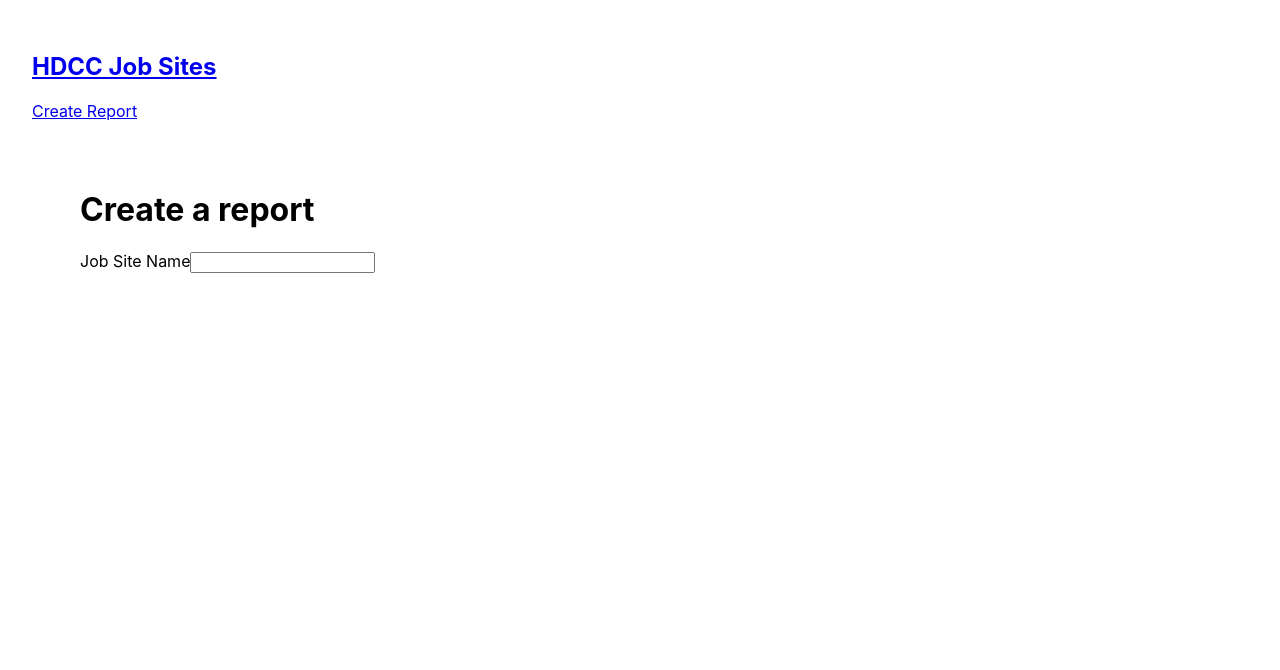
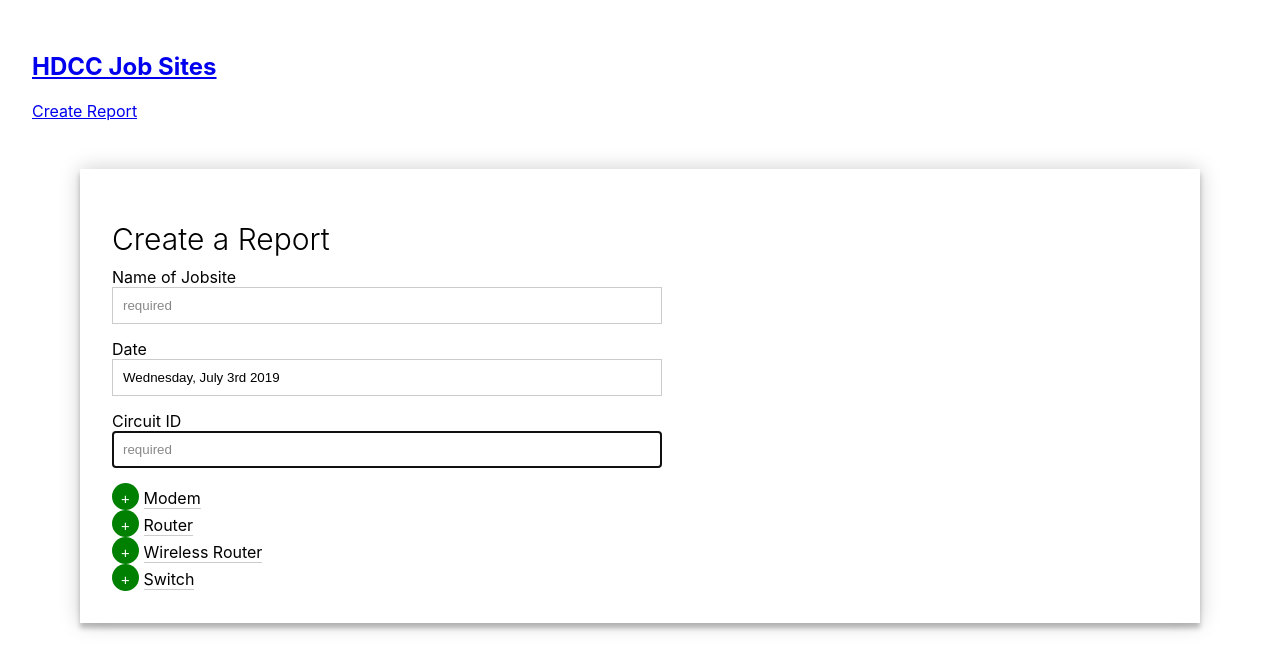
Before and after one commit to janeligio/hdccproject, a React (Create React App) app in the folder client/: page /create in a window 1280 px wide. Shown: the top 670 px of the page. Built offline with nearby package versions, Linux system fonts and the light colour scheme.

Commit message:
Update 7/5/19

```diff
--- a/client/package.json
+++ b/client/package.json
@@ -7,6 +7,7 @@
     "lodash": "^4.17.11",
     "moment": "^2.24.0",
     "react": "^16.8.6",
+    "react-datepicker": "^2.7.0",
     "react-dom": "^16.8.6",
     "react-router-dom": "^5.0.1",
     "react-scripts": "3.0.1"
--- a/client/src/components/CreateReport/CreateReport.css
+++ b/client/src/components/CreateReport/CreateReport.css
@@ -0,0 +1,85 @@
+#create-form-container {
+	padding: 2em;
+ 	box-shadow: 0 0 20px 0 rgba(0, 0, 0, 0.2), 0 5px 5px 0 rgba(0, 0, 0, 0.24);
+}
+
+#create-form-container > * {
+	padding-right: 1em;
+}
+
+.create-form-header {
+  display: block;
+  font-size: 30px;
+  font-weight: 300;
+  margin-bottom: 10px;
+}
+
+#create-form-container input[type="text"] {
+	width: 50%;
+	border: 1px solid #ccc;
+	background: #FFF;
+	margin: 0 0 5px;
+	padding: 10px;
+	display: block;
+}
+#create-form-container input[type="text"]:hover {
+  -webkit-transition: border-color 0.3s ease-in-out;
+  -moz-transition: border-color 0.3s ease-in-out;
+  transition: border-color 0.3s ease-in-out;
+  border: 1px solid #aaa;
+}
+
+fieldset {
+  border: medium none !important;
+  margin: 0 0 10px;
+  min-width: 100%;
+  padding: 0;
+  width: 50%;
+}
+
+label {
+}
+
+::-webkit-input-placeholder {
+  color: #888;
+}
+
+:-moz-placeholder {
+  color: #888;
+}
+
+::-moz-placeholder {
+  color: #888;
+}
+
+:-ms-input-placeholder {
+  color: #888;
+}
+
+.hidden{
+	display: none;
+}
+
+.equipment-header {
+	border-bottom: 1px solid #CCC;
+}
+
+.btn {
+	border-radius: 999px;
+	color: white;
+	border: none;
+	padding: 0.5em ;
+	font-weight: 500;
+ 	text-align: center;
+ 	transition: all 0.2s;
+	font-size: 15px;
+	height: 1.8em;
+	width: 1.8em;
+}
+.btn-hide {
+	background-color: red;
+}
+
+.btn-show {
+	background-color: green;
+}
--- a/client/src/components/CreateReport/CreateReport.js
+++ b/client/src/components/CreateReport/CreateReport.js
@@ -1,16 +1,61 @@
 import React from 'react';
 import axios from 'axios';
+import './CreateReport.css';
+import DatePicker from 'react-datepicker';
+import moment from 'moment';
+import EquipmentFieldset from './EquipmentFieldset';
 
 class CreateReport extends React.Component {
-	state = {};
+	state = {
+		date: moment(Date.now()),
+	};
 
 	render() {
 		return (
-			<form noValidate onSubmit={this.handleSubmit}>
-			<h1>Create a report</h1>
-			<label>Job Site Name</label>
-			<input type="text" />
+			<div>
+			<form id="create-form-container" noValidate onSubmit={this.handleSubmit}>
+			<h1 className="create-form-header">Create a Report</h1>
+			<fieldset>
+				<label>Name of Jobsite</label>
+			<input
+                name="site"
+                value={ this.state.site }
+                onChange={ this.handleChange }
+                placeholder="required"
+                type="text"
+                tabIndex="1"
+                autoFocus/>
+			</fieldset>
+			<fieldset>
+
+			<label>Date</label>
+			<input
+                name="date"
+                value={ this.state.date.format("dddd, MMMM Do YYYY") }
+                onChange={ this.handleChange }
+                placeholder={moment().format("dddd, MMMM Do YYYY")}
+                type="text"
+                tabIndex="2"
+                autoFocus/>
+			</fieldset>
+			<fieldset>
+				<label>Circuit ID</label>
+			<input
+                name="circuitId"
+                value={ this.state.circuitId }
+                onChange={ this.handleChange }
+                placeholder="required"
+                type="text"
+                tabIndex="3"
+                autoFocus/>
+			</fieldset>
+			<EquipmentFieldset equipmentName="Modem" />
+			<EquipmentFieldset equipmentName="Router" />
+			<EquipmentFieldset equipmentName="Wireless Router" />
+			<EquipmentFieldset equipmentName="Switch" />
+
 			</form>
+			</div>
 		);
 	}
 }
--- /dev/null
+++ b/client/src/components/CreateReport/EquipmentFieldset.js
@@ -0,0 +1,79 @@
+import React from 'react';
+import classNames from 'classnames';
+
+class EquipmentFieldset extends React.Component {
+state = { hidden: true};
+
+hide = (event) => {
+	event.preventDefault();
+	this.setState({hidden: !this.state.hidden});
+}
+render() {
+	const hidden = classNames({
+		'hidden': this.state.hidden
+	});
+	const hideBtn = classNames({
+		'btn': true,
+		'btn-hide': this.state.hidden === false,
+		'btn-show': this.state.hidden === true
+	});
+	return (
+	<div>
+<button className={hideBtn} onClick={this.hide}>{this.state.hidden?'+':'-'}</button>		<label className="equipment-header">{this.props.equipmentName}
+		</label>
+		<fieldset className={hidden}>
+			<input
+                name="equipment"
+                value={ this.state.circuitId }
+
+                placeholder="Brand"
+                type="text"
+                tabIndex="3"
+                autoFocus/>
+				<input
+                name="equipment"
+                value={ this.state.circuitId }
+
+                placeholder="Model"
+                type="text"
+                tabIndex="3"
+                autoFocus/>
+				<input
+                name="equipment"
+                value={ this.state.circuitId }
+
+                placeholder="Model"
+                type="text"
+                tabIndex="3"
+                autoFocus/>
+				<input
+                name="equipment"
+                value={ this.state.circuitId }
+
+                placeholder="Description"
+                type="text"
+                tabIndex="3"
+                autoFocus/>
+				<input
+                name="equipment"
+                value={ this.state.circuitId }
+
+                placeholder="Location"
+                type="text"
+                tabIndex="3"
+                autoFocus/>
+				<input
+                name="equipment"
+                value={ this.state.circuitId }
+
+                placeholder="Ports"
+                type="text"
+                tabIndex="3"
+                autoFocus/>
+			</fieldset>
+	</div>
+	);
+}
+}
+
+export default EquipmentFieldset;
--- a/package.json
+++ b/package.json
@@ -14,6 +14,7 @@
   "author": "Jan Eligio",
   "license": "ISC",
   "dependencies": {
+    "classnames": "^2.2.6",
     "concurrently": "^4.1.1",
     "cors": "^2.8.5",
     "express": "^4.17.1",
```
Also changed, not shown: 2 other files (tests, documents, lock files or other folders).
